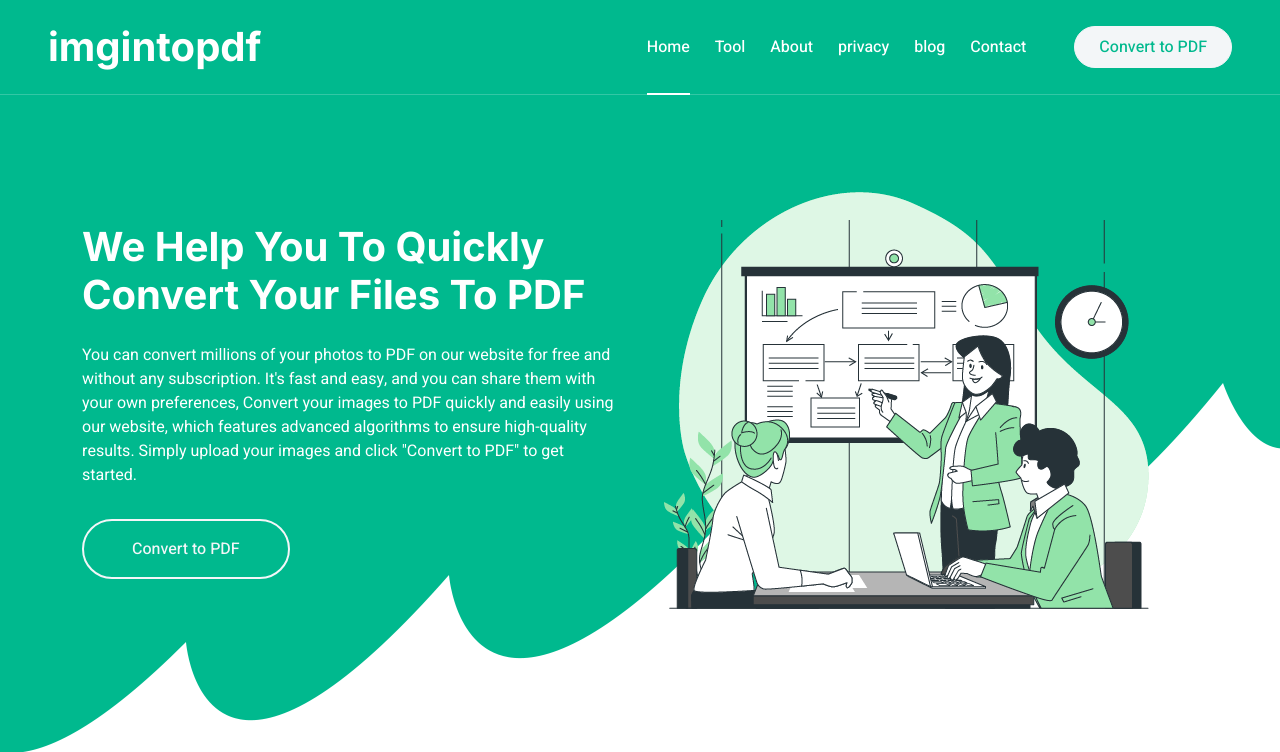
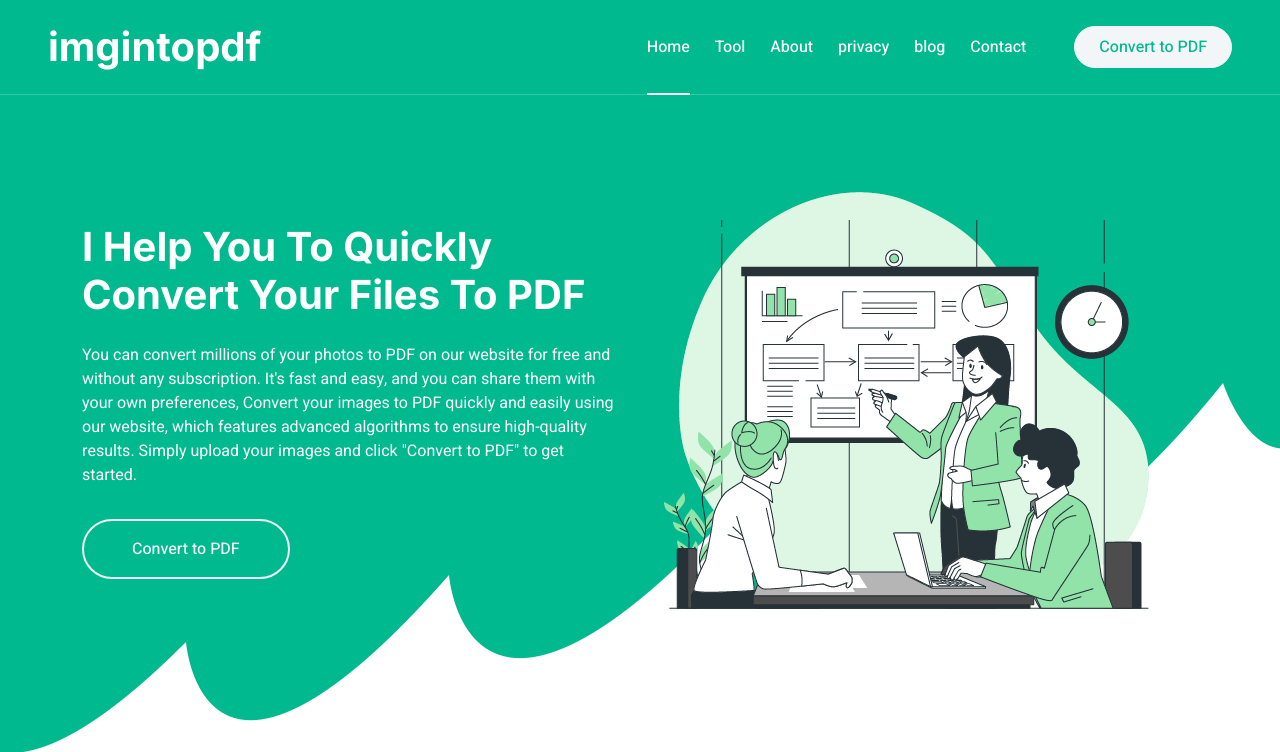
Before and after one commit to RAPEXA-TEAM/imgintopdf.com, a Flask app: page / in a window 1280 px wide. Shown: the top 752 px of the page. Run offline with Flask 2, Linux system fonts and the light colour scheme; some libraries are stand-ins or nearby versions.

Commit message:
man file index.html va file style.css taghir dadam

```diff
--- a/Server/static/css/style.css
+++ b/Server/static/css/style.css
@@ -1,6 +1,6 @@
 /********** Template CSS **********/
 :root {
-  --primary: #00b98e;
+  --primary: #00b98a;
   --light: #f3f6f8;
   --dark: #0e2e50;
 }
--- a/Server/templates/index.html
+++ b/Server/templates/index.html
@@ -69,7 +69,7 @@
                 <div class="container">
                     <div class="row g-5 align-items-center">
                         <div class="col-lg-6 text-center text-lg-start">
-                            <h1 class="text-white mb-4 animated zoomIn">We Help You To Quickly Convert Your Files To PDF</h1>
+                            <h1 class="text-white mb-4 animated zoomIn">I Help You To Quickly Convert Your Files To PDF</h1>
                             <p class="text-white pb-3 animated zoomIn">You can convert millions of your photos to PDF on our website for free and without any subscription. It's fast and easy, and you can share them with your own preferences, Convert your images to PDF quickly and easily using our website, which features advanced algorithms to ensure high-quality results. Simply upload your images and click "Convert to PDF" to get started.</p>
                             <a href="/tool" class="btn btn-outline-light rounded-pill border-2 py-3 px-5 animated slideInRight">Convert to PDF</a>
                         </div>
```
